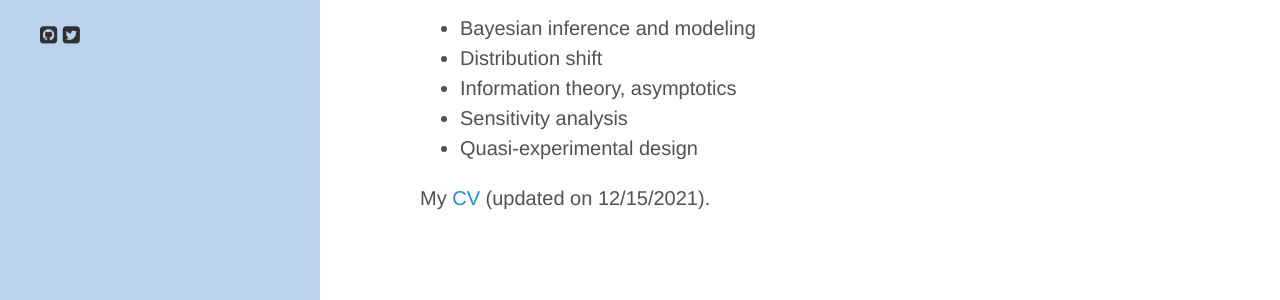
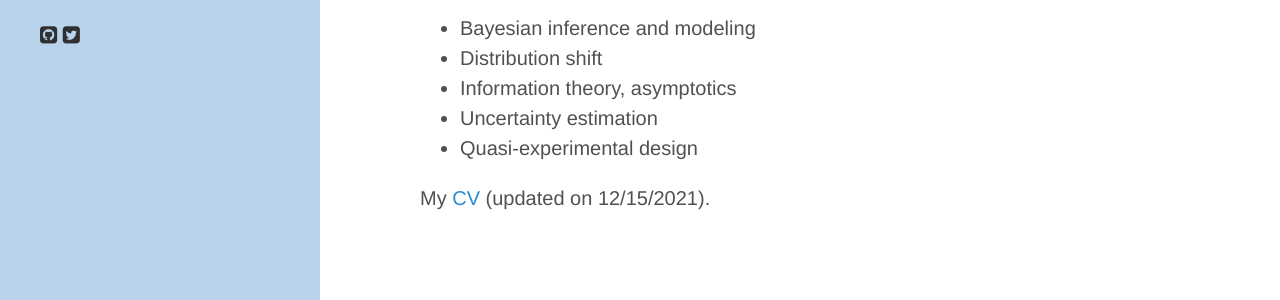
Before and after one commit to mingzhang-yin/mingzhang-yin.github.io, a Jekyll site: the page built from index.md, in a window 1280 px wide. Shown: the part 477-777 px from the top of the page. Built offline with Jekyll 4.4.1, drawn with Linux system fonts in a browser that asks for light colours; nearby versions of some CDN libraries; a style sheet for code colours, icons or effects is not loaded.

Commit message:
Update index.md

```diff
--- a/index.md
+++ b/index.md
@@ -21,7 +21,7 @@ I am working in the areas of Bayesian statistics, machine learning, and causal i
    <li> Bayesian inference and modeling </li>
    <li> Distribution shift</li>
    <li> Information theory, asymptotics </li>
-   <li> Sensitivity analysis </li>
+   <li> Uncertainty estimation </li>
    <li> Quasi-experimental design</li>
   </ul>
 
```
